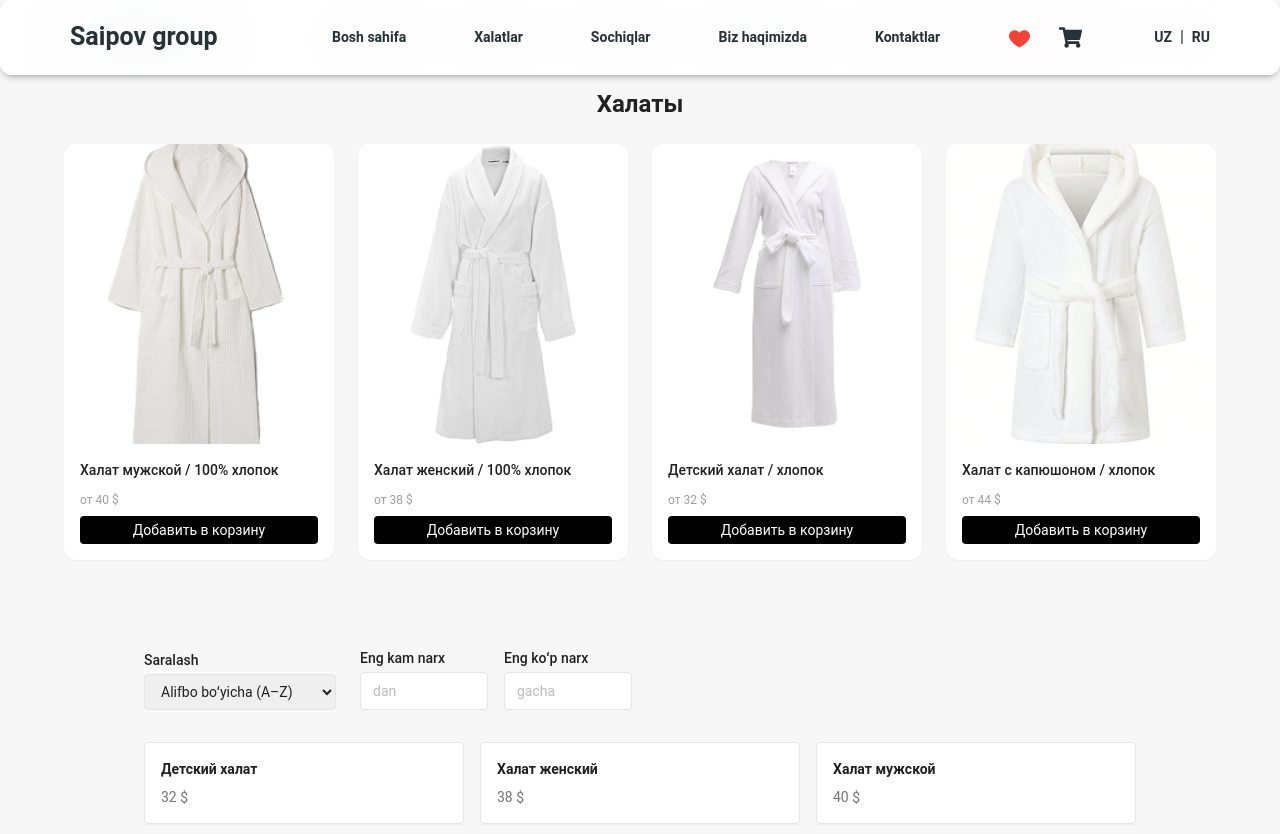
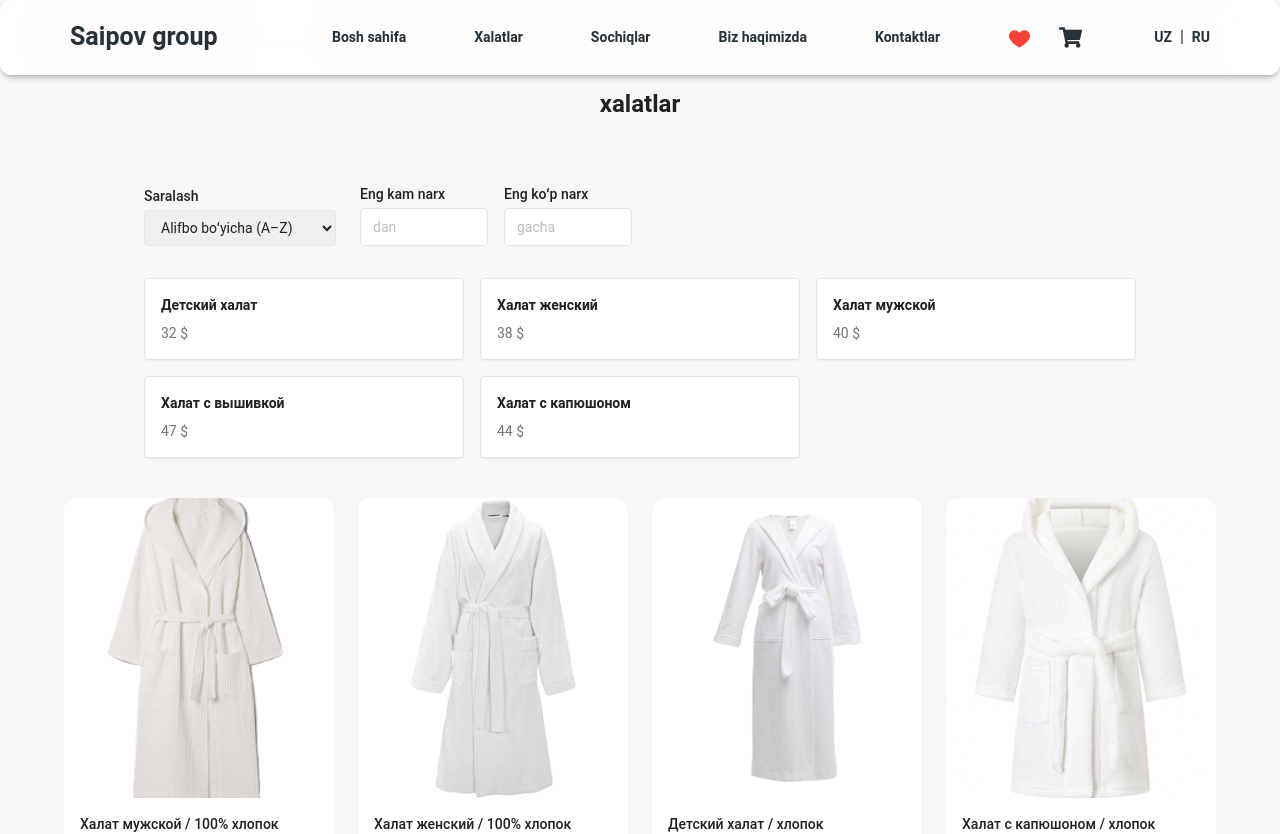
Before and after one commit to umidjanov/saipov, a React (Vite) app: page /cardUiRobe in a window 1280 px wide. Shown: the top 834 px of the page. Built offline with nearby package versions, Linux system fonts and the light colour scheme.

Commit message:
cardUi updated

```diff
--- a/src/pages/cardUi/cardUi.jsx
+++ b/src/pages/cardUi/cardUi.jsx
@@ -46,6 +46,7 @@ export default function CardUi() {
         <h2 className="text-2xl font-bold mb-6 text-center" data-aos="fade-up">
           {t("towels3.title")}
         </h2>
+        <Towels />
         <div className="grid grid-cols-2 sm:grid-cols-3 md:grid-cols-4 gap-6 max-w-6xl mx-auto">
           {towelProducts.map((product, index) => (
             <div
@@ -99,7 +100,6 @@ export default function CardUi() {
           ))}
         </div>
       </section>
-      <Towels />
       <Footer />
     </div>
   );
--- a/src/pages/cardUiRobe/cardUiRobe.jsx
+++ b/src/pages/cardUiRobe/cardUiRobe.jsx
@@ -39,8 +39,10 @@ export default function CardUiRobe() {
       <NavbarDefault />
       <section className="py-12 px-4">
         <h2 className="text-2xl font-bold mb-6 text-center" data-aos="fade-up">
-          Халаты
+          {/* {t("")} */}
+          xalatlar
         </h2>
+        <Robes />
         <div className="grid grid-cols-2 sm:grid-cols-3 md:grid-cols-4 gap-6 max-w-6xl mx-auto">
           {robeProducts.map((product, index) => (
             <div
@@ -94,7 +96,6 @@ export default function CardUiRobe() {
           ))}
         </div>
       </section>
-      <Robes />
       <Footer />
     </div>
   );
--- a/src/pages/robes/robes.jsx
+++ b/src/pages/robes/robes.jsx
@@ -124,7 +124,6 @@ const Robes = () => {
           <p className="text-gray-500 text-sm">{t("robes2.noResults")}</p>
         )}
       </div>
-      <Footer />
     </>
   );
 };
--- a/src/pages/towels/towels.jsx
+++ b/src/pages/towels/towels.jsx
@@ -128,7 +128,6 @@ const Towels = () => {
           </p>
         )}
       </div>
-      <Footer />
     </>
   );
 };
```
